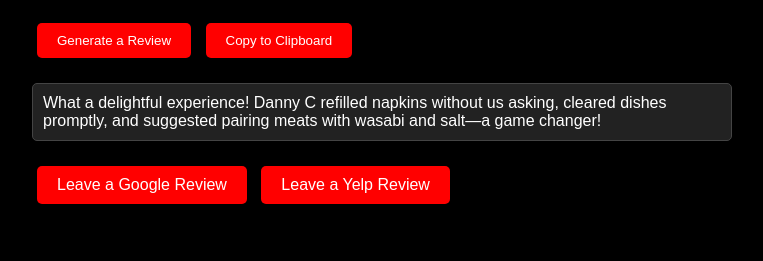
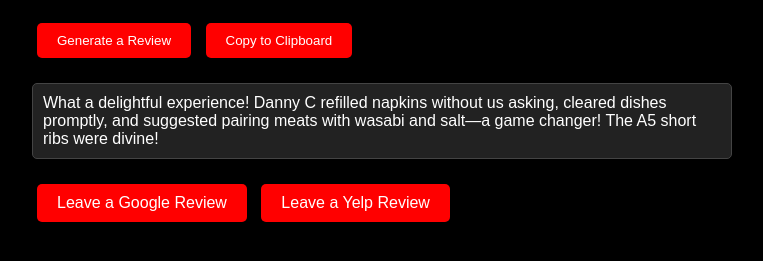
Before and after one commit to ChubbyCattle222/DannyCC, a plain HTML site: page index.html in a window 1280 px wide. Both pictures are taken after a click on the button "Generate a Review". Shown: the part 141-402 px from the top of the page, without its empty margins (8-771 px from the left). Drawn offline with Linux system fonts and the light colour scheme.

Commit message:
Update index.html

```diff
--- a/index.html
+++ b/index.html
@@ -62,36 +62,36 @@
   <script>
     function generateReview() {
       const reviews = [
-        "Danny C was an exceptional server. His professionalism and attention to detail made our experience unforgettable.",
-        "What a fantastic experience thanks to Danny C! His recommendations about the self-serve stations with rice, miso soup, curry, and the sauce bar made our meal so enjoyable.",
-        "Danny C’s professionalism really stood out. He even suggested pairing certain meats with wasabi and salt, which elevated the flavors to new heights!",
-        "The self-serve stations including curry, rice, and miso soup were a great addition. Danny C's attentive service and advice on sauces made it even better!",
-        "Danny C’s charm and height were hard to miss! He’s not only handsome but also incredibly professional. His tips on the sauce bar were spot on.",
-        "I loved the self-serve ice cream at Chubby Cattle, and Danny C’s service made the experience even sweeter. He’s a true professional!",
-        "Danny C’s attention to detail was amazing. He refilled our napkins promptly and cleared dishes efficiently, making sure we were always comfortable.",
-        "Chubby Cattle’s self-serve stations are a fantastic touch. Danny C’s advice on pairing sauces from the bar with different meats made a big difference.",
-        "Our experience was unforgettable thanks to Danny C. His professionalism, height, and handsomeness added a special touch to the evening!",
-        "Danny C is the best! His advice on using wasabi and salt on certain meats elevated the meal beyond our expectations.",
-        "Danny C’s service was impeccable. His tip about wasabi and salt paired perfectly with the meats, and his recommendations from the self-serve stations were great.",
-        "Danny C made our visit amazing. His professionalism and advice on sauces from the self-serve bar enhanced the entire experience!",
-        "I’ll definitely be back! Danny C’s attentiveness, professionalism, and advice on seasoning made this a dining experience to remember.",
-        "The self-serve stations were a great addition to the meal. Danny C’s friendly demeanor and expert suggestions on sauces stood out.",
-        "Danny C’s professionalism was unparalleled. He cleared dishes promptly and suggested wasabi and salt pairings that elevated the flavors.",
-        "What an experience! Danny C’s recommendations about the self-serve sauce bar and his advice on wasabi and salt made all the difference.",
-        "Danny C’s service was the highlight of the evening. He refilled our napkins without us asking and made us feel like VIPs!",
-        "I can’t wait to come back! Danny C’s tall and charming presence, combined with his exceptional service, made this a memorable meal.",
-        "Danny C’s advice to try the self-serve curry and rice with certain meats was genius. He’s a true professional who knows his stuff!",
-        "Our server, Danny C, was not only incredibly handsome but also very attentive. His tips on sauces and the ice cream selection were spot on.",
-        "Danny C’s expertise in pairing sauces from the self-serve bar with meats was impressive. His professionalism and charm made the evening unforgettable.",
-        "I’m still thinking about how great the self-serve stations were. Danny C’s friendly advice and his tall, commanding presence added so much to the meal.",
-        "Danny C is the reason I’ll be back. His handsome looks, professionalism, and tips on using wasabi and salt were unforgettable!",
-        "Danny C’s advice about seasoning meats with wasabi and salt was incredible. He’s not just a server—he’s an artist with flavors!",
-        "From the self-serve ice cream to Danny C’s impeccable service, this was an evening to remember. Don’t miss asking for Danny C!",
-        "I’ll never forget Danny C’s tips about the sauce bar and self-serve curry. His professionalism and attention to detail made the night special.",
-        "The self-serve stations and Danny C’s expert advice made this meal perfect. His tall and handsome appearance is just a bonus!",
-        "What a delightful experience! Danny C refilled napkins without us asking, cleared dishes promptly, and suggested pairing meats with wasabi and salt—a game changer!",
-        "The self-serve stations, especially the curry and rice, were amazing. Danny C’s professional demeanor and handsome smile made everything even better.",
-        "Danny C is a true professional. His advice about the sauce bar and his charming, tall presence elevated the dining experience!"
+        "Danny C was an exceptional server. His professionalism and attention to detail made our experience unforgettable. We especially appreciated his reminder for last call because the time really flew by!",
+        "What a fantastic experience thanks to Danny C! His recommendations about the self-serve stations with rice, miso soup, curry, and the sauce bar made our meal so enjoyable. His reminder for last call was perfectly timed, allowing us to enjoy every moment.",
+        "Danny C’s professionalism really stood out. He even suggested pairing certain meats with wasabi and salt, which elevated the flavors to new heights! His attentiveness and frequent check-ins ensured we had everything we needed.",
+        "The self-serve stations including curry, rice, and miso soup were a great addition. Danny C’s attentive service, including refilling napkins and clearing dishes, made the experience even better. We loved how he taught us to cook our meats to perfection.",
+        "Danny C’s charm and height were hard to miss! He’s not only handsome but also incredibly professional. His tips on the sauce bar and his reminder for last call were spot on, helping us enjoy every moment.",
+        "I loved the self-serve ice cream at Chubby Cattle, and Danny C’s service made the experience even sweeter. His advice on pairing meats with wasabi and salt was brilliant!",
+        "Danny C’s attention to detail was amazing. He refilled our napkins promptly and cleared dishes efficiently, making sure we were always comfortable. His reminder for last call was so helpful, as time really flew by!",
+        "Chubby Cattle’s self-serve stations are a fantastic touch. Danny C’s advice on pairing sauces from the bar with different meats made a big difference. His professionalism and frequent check-ins were much appreciated.",
+        "Our experience was unforgettable thanks to Danny C. His professionalism, height, and handsomeness added a special touch to the evening! We especially loved the delicious A5 short ribs he recommended.",
+        "Danny C is the best! His advice on using wasabi and salt on certain meats elevated the meal beyond our expectations. His reminder for last call ensured we didn’t miss a thing!",
+        "Danny C’s service was impeccable. His tip about wasabi and salt paired perfectly with the meats, and his recommendations from the self-serve stations were great. The A5 short ribs were a highlight!",
+        "Danny C made our visit amazing. His professionalism and advice on sauces from the self-serve bar enhanced the entire experience! He also taught us how to cook the meats just right, making it unforgettable.",
+        "I’ll definitely be back! Danny C’s attentiveness, professionalism, and advice on seasoning made this a dining experience to remember. The A5 short ribs he suggested were out of this world!",
+        "The self-serve stations were a great addition to the meal. Danny C’s friendly demeanor and expert suggestions on sauces stood out. His reminder for last call ensured we didn’t miss a thing!",
+        "Danny C’s professionalism was unparalleled. He cleared dishes promptly and suggested wasabi and salt pairings that elevated the flavors. The A5 short ribs he recommended were fantastic!",
+        "What an experience! Danny C’s recommendations about the self-serve sauce bar and his advice on wasabi and salt made all the difference. His attentiveness made us feel so well taken care of!",
+        "Danny C’s service was the highlight of the evening. He refilled our napkins without us asking and made us feel like VIPs! His reminder for last call was perfectly timed, letting us savor every moment.",
+        "I can’t wait to come back! Danny C’s tall and charming presence, combined with his exceptional service, made this a memorable meal. The A5 short ribs and his cooking tips were incredible!",
+        "Danny C’s advice to try the self-serve curry and rice with certain meats was genius. He’s a true professional who knows his stuff! His reminder for last call was a thoughtful touch.",
+        "Our server, Danny C, was not only incredibly handsome but also very attentive. His tips on sauces and the ice cream selection were spot on. The A5 short ribs were a delight!",
+        "Danny C’s expertise in pairing sauces from the self-serve bar with meats was impressive. His professionalism and charm made the evening unforgettable. His reminder for last call was just what we needed!",
+        "I’m still thinking about how great the self-serve stations were. Danny C’s friendly advice and his tall, commanding presence added so much to the meal. The A5 short ribs were amazing!",
+        "Danny C is the reason I’ll be back. His handsome looks, professionalism, and tips on using wasabi and salt were unforgettable! His reminder for last call was a nice touch.",
+        "Danny C’s advice about seasoning meats with wasabi and salt was incredible. He’s not just a server—he’s an artist with flavors! His attentiveness was greatly appreciated.",
+        "From the self-serve ice cream to Danny C’s impeccable service, this was an evening to remember. Don’t miss asking for Danny C! The A5 short ribs were delicious!",
+        "I’ll never forget Danny C’s tips about the sauce bar and self-serve curry. His professionalism and attention to detail made the night special. The A5 short ribs were incredible!",
+        "The self-serve stations and Danny C’s expert advice made this meal perfect. His tall and handsome appearance is just a bonus! His reminder for last call was a thoughtful touch.",
+        "What a delightful experience! Danny C refilled napkins without us asking, cleared dishes promptly, and suggested pairing meats with wasabi and salt—a game changer! The A5 short ribs were divine!",
+        "The self-serve stations, especially the curry and rice, were amazing. Danny C’s professional demeanor and handsome smile made everything even better. His reminder for last call ensured we savored every moment.",
+        "Danny C is a true professional. His advice about the sauce bar and his charming, tall presence elevated the dining experience! The A5 short ribs were a standout!"
       ];
 
       // Pick a random review
```
